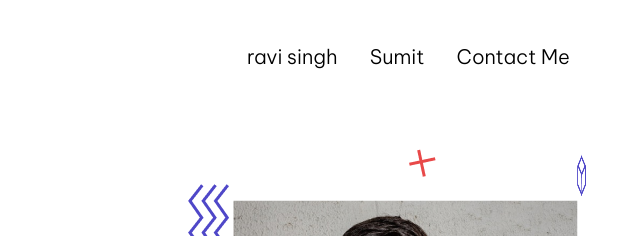
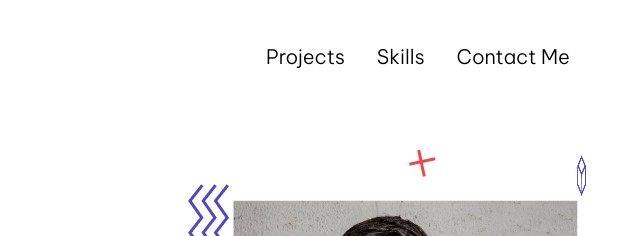
Before and after one commit to SumitLashkan/portfolio_site, a plain HTML site: page index.html in a window 1280 px wide. Shown: the top 236 px of the page, 506-1146 px from the left. Drawn offline with nearby package versions, Linux system fonts and the light colour scheme.

Commit message:
changes in index.html

```diff
--- a/index.html
+++ b/index.html
@@ -22,8 +22,8 @@
                 </div>
 
                 <div class="nav-items">
-                    <div><a href="#projects">ravi singh</a></div>
-                    <div><a href="#skills">Sumit </a></div>
+                    <div><a href="#projects">Projects</a></div>
+                    <div><a href="#skills">Skills </a></div>
                     <div><a href="#contactme">Contact Me</a></div>
                 </div>
             </div>
```
